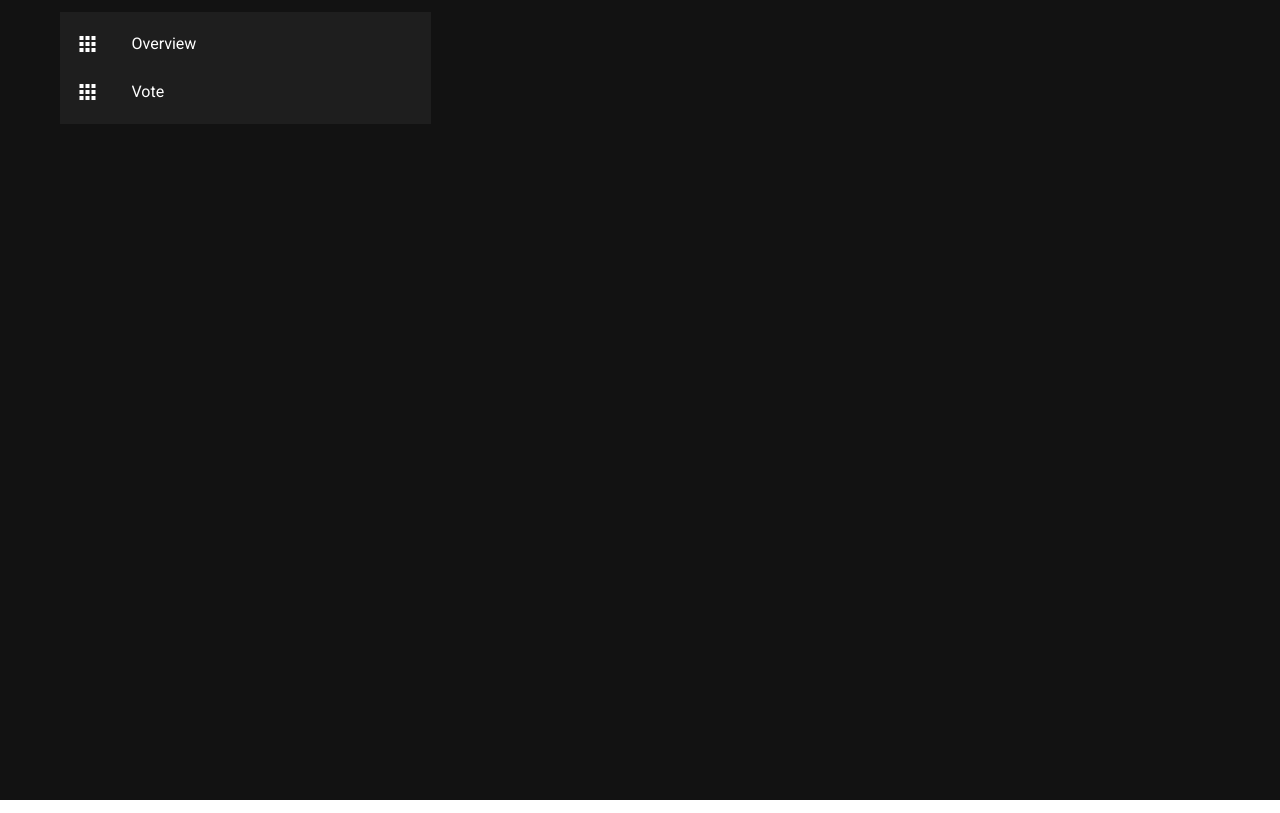
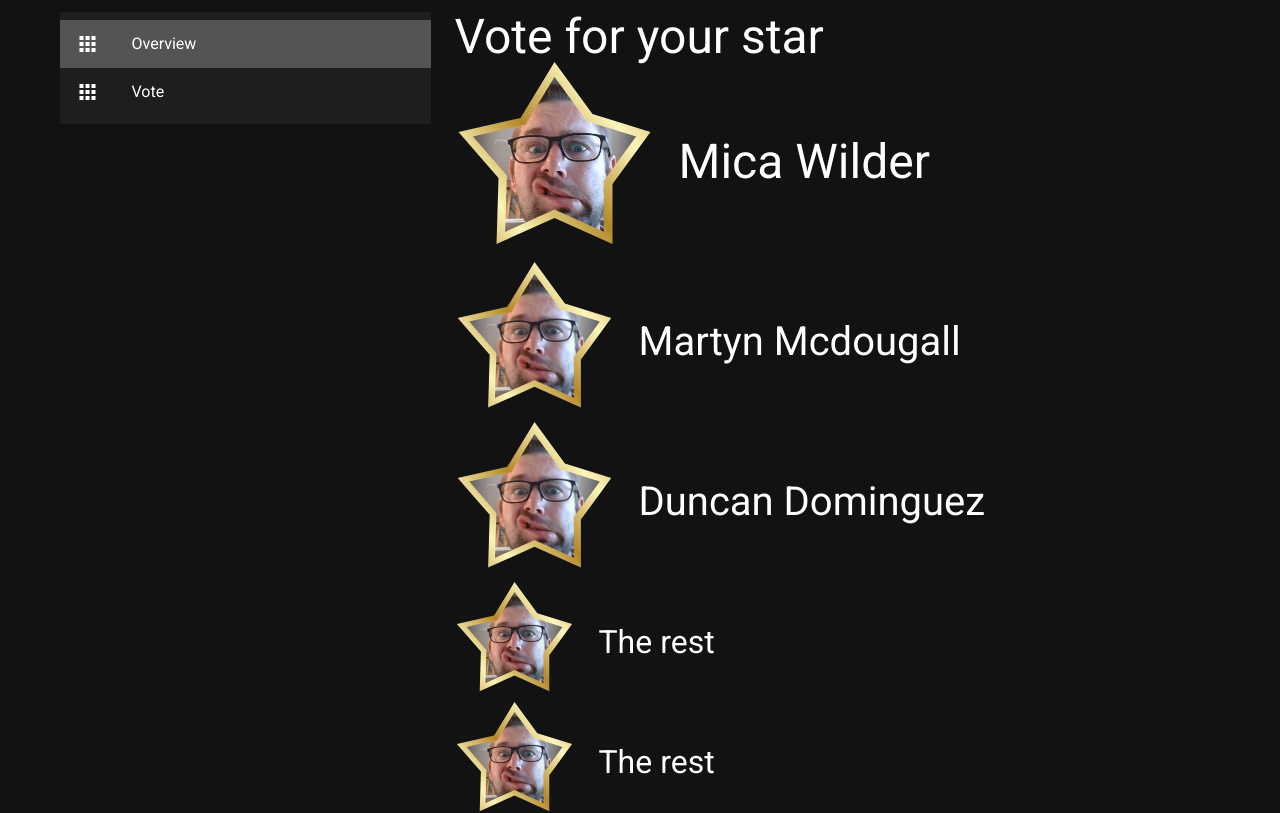
Before and after one commit to hekwerk/stars-of-recruitment, a Nuxt app: page / in a window 1280 px wide. Before the commit this address had no page. Shown: the top 813 px of the page. Built offline with nearby package versions, Linux system fonts and the light colour scheme.

Commit message:
Changed /overview to /

```diff
--- a/layouts/default.vue
+++ b/layouts/default.vue
@@ -42,7 +42,7 @@ export default {
         {
           icon: 'mdi-apps',
           title: 'Overview',
-          to: '/overview'
+          to: '/'
         },
         {
           icon: 'mdi-apps',
```
Also changed, not shown: pages/index.vue (renamed from pages/overview.vue).
